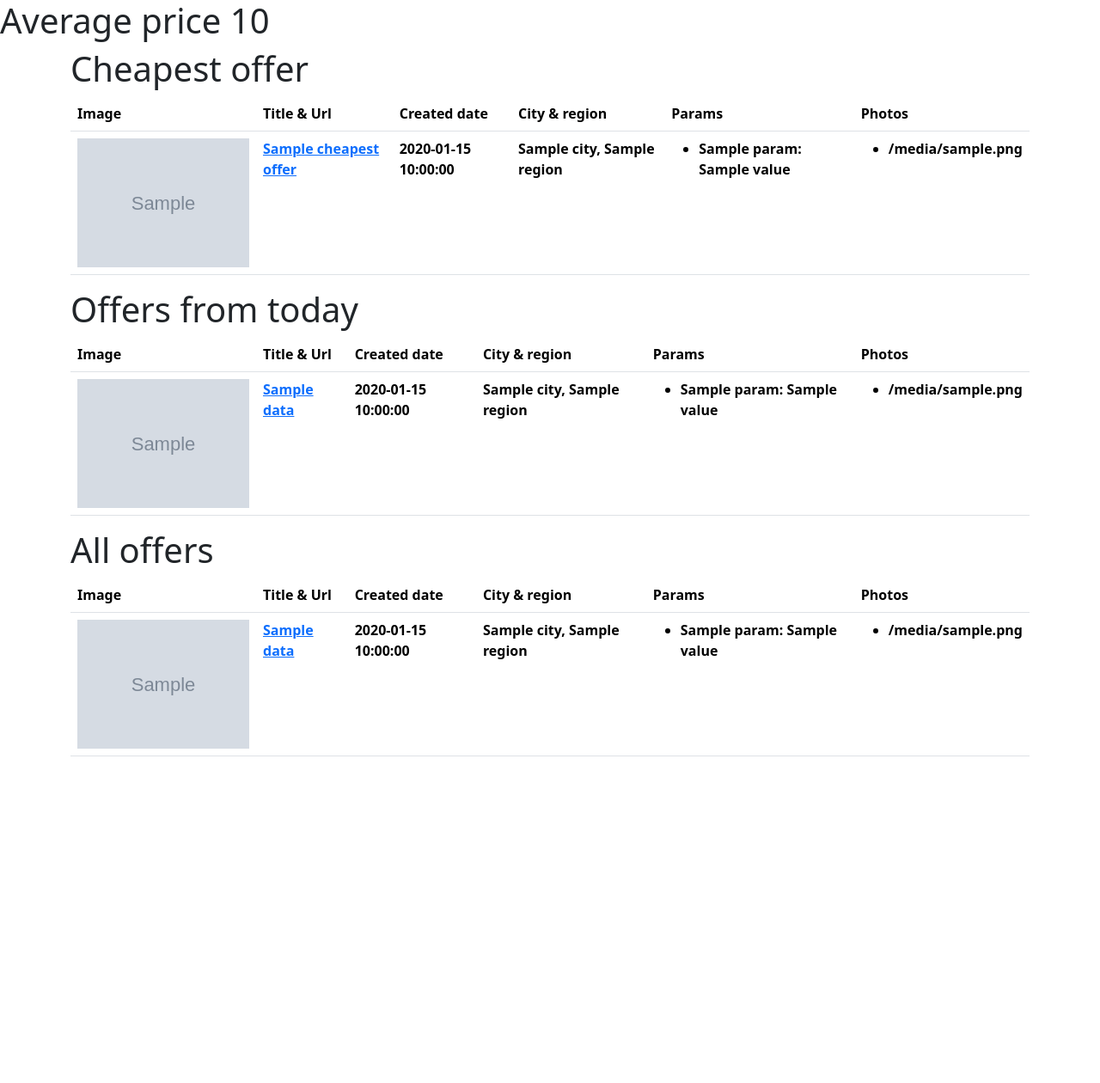
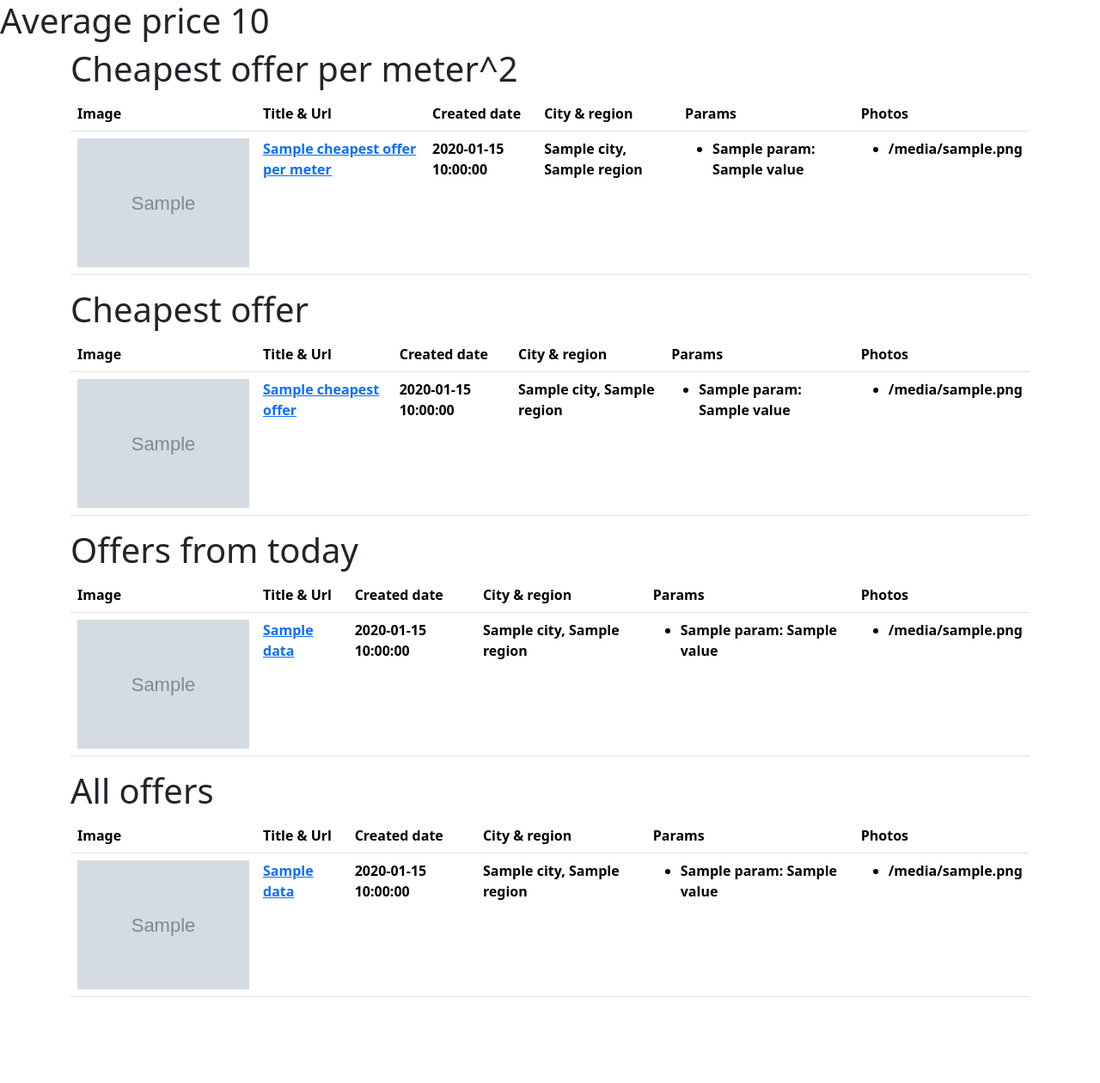
Before and after one commit to DEENUU1/OLX-Analytics, a Flask app: template web/templates/results.html in a window 1280 px wide. Shown: the whole page at 86% size. Before the commit the page ends 880 px from the top, so only its background shows below. Run offline with Flask 3, Linux system fonts and the light colour scheme; the template is opened without the code that fills it: most values are stand-ins (such as "Sample title", 1, 10 or a date in 2020); grey boxes marked "Sample" are stand-in pictures; lists and menus that the app fills with data are empty; some libraries are stand-ins or nearby versions.

Commit message:
Operations | Returning a offer with the smallest price per meter^2 |
retun_cheapest_offer_per_meter is a function which takes a all params from the list of objects
And is returning the object with the smallest price per meter^2

```diff
--- a/data/parser.py
+++ b/data/parser.py
@@ -15,8 +15,10 @@ class ParseData:
 
 @dataclass
 class ParamsData:
+    key: str
     name: str
     value: str
+    value_key: str
 
 
 class Parser:
@@ -27,8 +29,10 @@ class Parser:
         parsed_params = []
         for param in params:
             name = param.get("name", "")
+            key = param.get("key", "")
             value = param.get("value", {}).get("label", "")
-            parsed_params.append(ParamsData(name=name, value=value))
+            value_key = param.get("value", {}).get("key", "")
+            parsed_params.append(ParamsData(name=name, value=value, key=key, value_key=value_key))
         return parsed_params
 
     def data_parser(self) -> List[ParseData]:
--- a/web/templates/results.html
+++ b/web/templates/results.html
@@ -12,6 +12,44 @@
 
 <h1>Average price {{average_price}}</h1>
 
+<div class="container">
+<h1>Cheapest offer per meter^2</h1>
+
+<table class="table table-hover">
+    <thead>
+        <tr>
+            <th scope="col">Image</th>
+            <th scope="col">Title & Url</th>
+            <th scope="col">Created date</th>
+            <th scope="col">City & region</th>
+            <th scope="col">Params</th>
+            <th scope="col">Photos</th>
+        </tr>
+    </thead>
+    <tbody>
+        <tr>
+            <th><img class="table-image" src="{{ cheapest_offer_per_meter.photos[0] }}"></th>
+            <th><a href={{cheapest_offer_per_meter.url}}>{{cheapest_offer_per_meter.title}}</a></th>
+            <th>{{cheapest_offer_per_meter.created_time}}</th>
+            <th>{{cheapest_offer_per_meter.city}}, {{cheapest_offer_per_meter.region}}</th>
+            <th>
+                <ul>
+                    {% for param in cheapest_offer_per_meter.params %}
+                    <li>{{param.name}}: {{param.value}}</li>
+                    {% endfor %}
+                </ul>
+            </th>
+            <th>
+                <ul>
+                    {% for photo in cheapest_offer_per_meter.photos %}
+                    <li>{{photo}}</li>
+                    {% endfor %}
+                </ul>
+            </th>
+        </tr>
+    </tbody>
+</table>
+</div>
 
 <div class="container">
 <h1>Cheapest offer</h1>
--- a/web/views.py
+++ b/web/views.py
@@ -18,11 +18,12 @@ def results_view():
     s = operation.return_newest_offers(d)
     z = operation.return_cheapest_offer(d)
     y = operation.return_average_price(d)
-
+    g = operation.return_cheapest_offer_per_meter(d)
+    print(url)
     return render_template('results.html',
                            data_list=d,
                            newest_offers=s,
                            cheapest_offer=z,
                            average_price=y,
-
+                           cheapest_offer_per_meter=g,
                            )
```
Also changed, not shown: operation/operation.py (+18 -0 lines).
